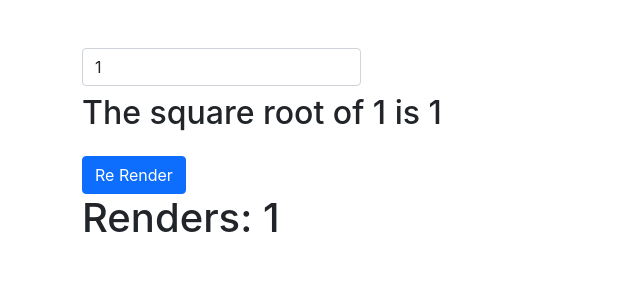
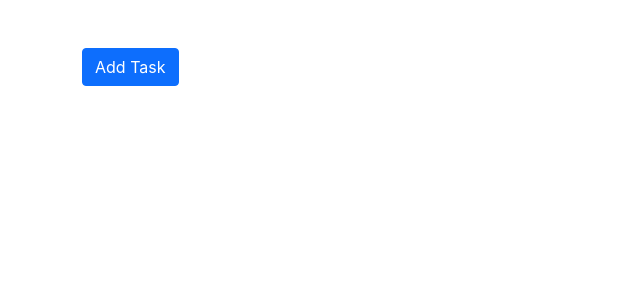
Before and after one commit to Marshneil13/React-Sandbox, a React (Create React App) app: page / in a window 1280 px wide. Shown: the top 300 px of the page, without its empty margins (0-640 px from the left). Built offline with nearby package versions, Linux system fonts and the light colour scheme.

Commit message:
useCallback example

```diff
--- a/src/App.js
+++ b/src/App.js
@@ -2,14 +2,15 @@
 import React from 'react'
 // import UseRefExample2 from './components/UseRefExample2'
 // import {useRef} from 'react'
-import UseMemoExample from './components/UseMemoExample'
+// import UseMemoExample from './components/UseMemoExample'
+import UseCallbackExample from './components/UseCallbackExample'
 
 function App() {
 
 
   return (
     <div className='container mt-5'>
-      <UseMemoExample/>
+      <UseCallbackExample/>
     </div>
     )
 }
--- /dev/null
+++ b/src/components/UseCallbackExample.jsx
@@ -0,0 +1,27 @@
+import React, {useState, useCallback} from 'react'
+
+
+function UseCallbackExample() {
+    const [tasks, setTasks] = useState([])
+    const addTask = useCallback(() =>{
+        setTasks((prevState) => [...prevState, 'Some Task'])
+    },[setTasks])
+
+  return (
+    <div>
+        <Button addTask={addTask}/>
+        {tasks.map((task,index) => (
+            <p key={index}>{task}</p>
+        ))}
+    </div>
+  )
+}
+
+const Button = React.memo(({addTask}) => {
+    console.log('Button Rendered');
+    return <div>
+        <button className='btn btn-primary' onClick={addTask}>Add Task</button>
+    </div>
+})
+
+export default UseCallbackExample
```
